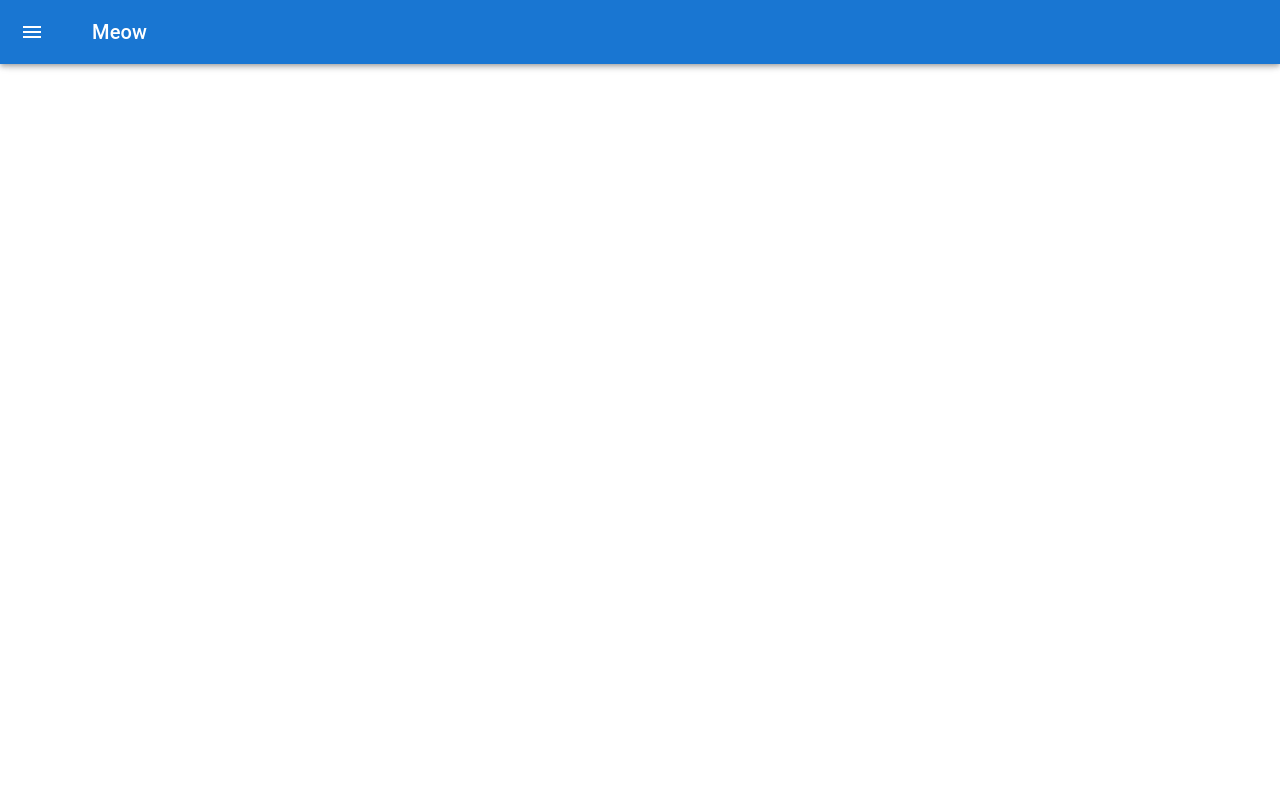
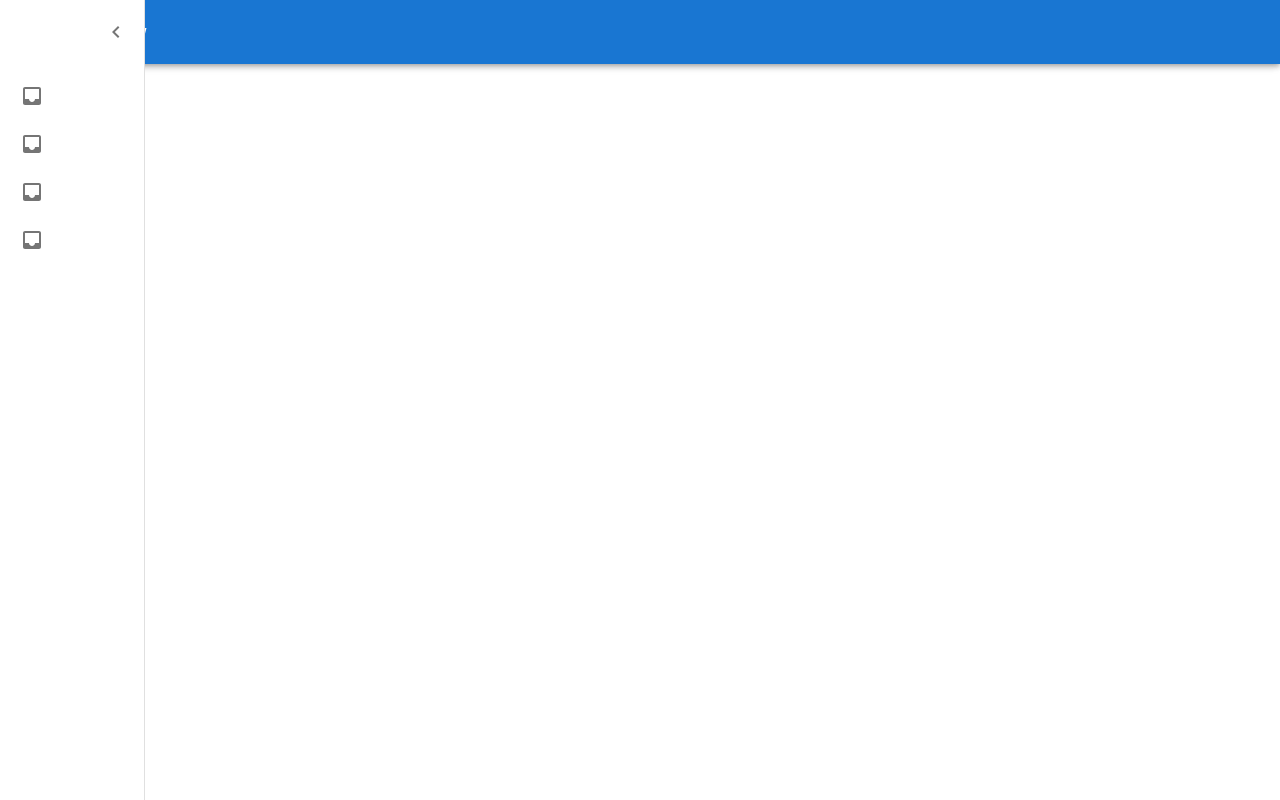
Before and after one commit to richseviora/p-takehome, a React (Vite) app in the folder apps/web/: page / in a window 1280 px wide. Built offline with nearby package versions, Linux system fonts and the light colour scheme.

Commit message:
MOAR layout work

```diff
--- a/apps/web/src/App.tsx
+++ b/apps/web/src/App.tsx
@@ -1,8 +1,19 @@
 import React from 'react';
 import './App.css';
-import { AppBar, Box, Drawer, styled, Toolbar, Typography } from '@mui/material';
+import {
+  AppBar,
+  Box,
+  Drawer,
+  List,
+  ListItem,
+  ListItemButton,
+  ListItemIcon, ListItemText,
+  styled,
+  Toolbar,
+  Typography,
+} from '@mui/material';
 import IconButton from '@mui/material/IconButton';
-import { Menu as MenuIcon, ChevronLeft as ChevronLeftIcon } from '@mui/icons-material';
+import { Menu as MenuIcon, ChevronLeft as ChevronLeftIcon, Inbox } from '@mui/icons-material';
 
 const DrawerHeader = styled('div')(({ theme }) => ({
   display: 'flex',
@@ -12,6 +23,42 @@ const DrawerHeader = styled('div')(({ theme }) => ({
   ...theme.mixins.toolbar,
   justifyContent: 'flex-end',
 }));
+
+
+function FullDrawer(props: { open: boolean, onClose: () => void, onOpen: () => void }) {
+  const { open, onClose } = props;
+  return <Drawer open={props.open} onClose={props.onClose} variant="permanent">
+    <DrawerHeader>
+      <IconButton onClick={open ? props.onClose : props.onOpen}>
+        <ChevronLeftIcon />
+      </IconButton>
+    </DrawerHeader>
+    <List>
+      {['Inbox', 'Starred', 'Send email', 'Drafts'].map((text) => (
+        <ListItem key={text} disablePadding sx={{ display: 'block' }}>
+          <ListItemButton
+            sx={{
+              minHeight: 48,
+              justifyContent: open ? 'initial' : 'center',
+              px: 2.5,
+            }}
+          >
+            <ListItemIcon
+              sx={{
+                minWidth: 0,
+                mr: open ? 3 : 'auto',
+                justifyContent: 'center',
+              }}
+            >
+              <Inbox />
+            </ListItemIcon>
+            <ListItemText primary={text} sx={{ opacity: open ? 1 : 0 }} />
+          </ListItemButton>
+        </ListItem>
+      ))}
+    </List>
+  </Drawer>;
+}
 
 function App() {
   const [open, setOpen] = React.useState(false);
@@ -24,7 +71,6 @@ function App() {
   const handleDrawerClose = () => {
     setOpen(false);
   };
-  console.log('rendering');
   return (
     <Box sx={{ display: 'flex' }}>
       <AppBar position="fixed" open={open} component="div">
@@ -38,18 +84,12 @@ function App() {
               marginRight: 5,
               ...(open && { display: 'none' }),
             }}>
-          <MenuIcon />
+            <MenuIcon />
           </IconButton>
           <Typography variant="h6" noWrap component="div">Meow</Typography>
         </Toolbar>
       </AppBar>
-      <Drawer open={open} onClose={handleDrawerClose}>
-        <DrawerHeader>
-          <IconButton onClick={handleDrawerClose}>
-            <ChevronLeftIcon />
-          </IconButton>
-        </DrawerHeader>
-      </Drawer>
+      <FullDrawer open={open} onClose={handleDrawerClose} onOpen={handleDrawerOpen} />
     </Box>
   )
     ;
```
